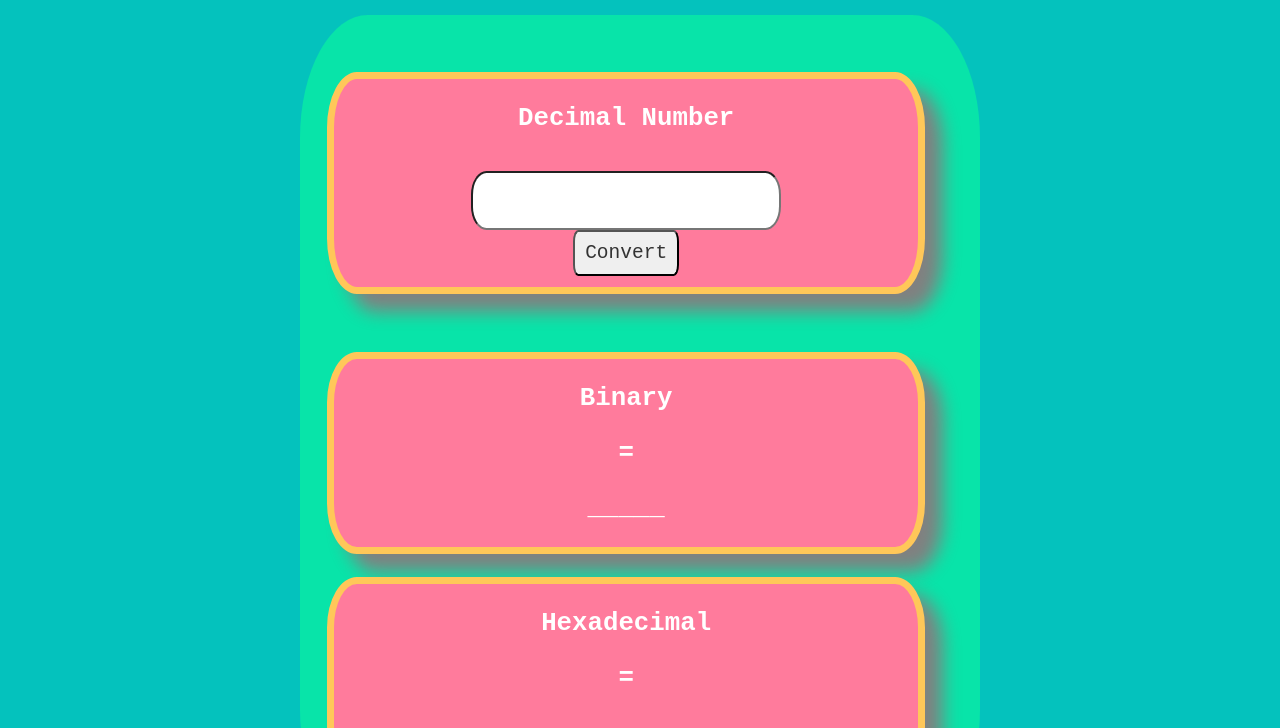
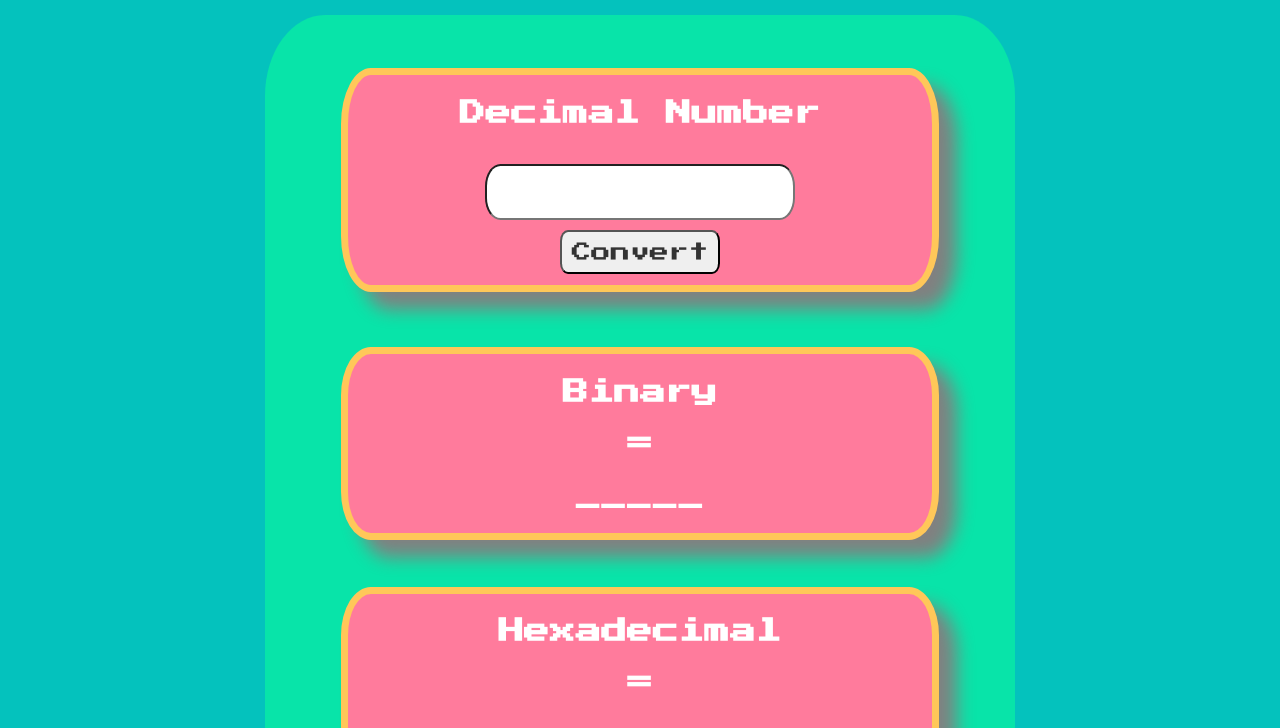
Before and after one commit to apotafiy/Number-Converter, a plain HTML site: page index.html in a window 1280 px wide. Shown: the part 209-937 px from the top of the page. Drawn offline with Linux system fonts and the light colour scheme.

Commit message:
changed font and spacing

```diff
--- a/index.html
+++ b/index.html
@@ -5,7 +5,11 @@
         <meta http-equiv="X-UA-Compatible" content="IE=edge" />
         <meta name="viewport" content="width=device-width, initial-scale=1.0" />
         <link rel="stylesheet" href="styles.css" />
-
+        <link rel="preconnect" href="https://fonts.gstatic.com" />
+        <link
+            href="https://fonts.googleapis.com/css2?family=Press+Start+2P&display=swap"
+            rel="stylesheet"
+        />
         <title>Document</title>
     </head>
     <body>
--- a/styles.css
+++ b/styles.css
@@ -1,6 +1,6 @@
 * {
     margin: 0.5em;
-    font-family: "Courier New", Geneva, Verdana, sans-serif;
+    font-family: "Press Start 2P", cursive;
     padding: 0em;
     color: white;
     font-weight: bold;
@@ -32,22 +32,22 @@ body {
 .calculation-block {
     width: 50%;
     display: grid;
-    grid-template-rows: 1.4fr 1fr 1fr;
+    grid-template-rows: 1.2fr 1fr 1fr;
     align-items: center;
     margin: auto;
     position: relative;
     margin-top: 0.5em;
-    margin-bottom: 0em;
+    margin-bottom: 0.5em;
     background-color: #08e4a9;
-    border-radius: 10%/15%;
-    padding: 0.5em 2em 2em 0.7em;
+    border-radius: 8%/10%;
+    padding: 1em 3em 1em 3em;
 }
 
 .block {
     background-color: #ff7b9c;
     border-radius: 5%/25%;
     padding: 0.5em;
-    margin: 0.5em;
+    margin: 1em 0.5em 1em 0.5em;
     border-width: 1em;
     display: grid;
     border-color: #ffc759;
@@ -69,6 +69,7 @@ button {
     font-size: smaller;
     border-radius: 5%/25%;
     width: auto;
+    margin-top: 10px !important;
 }
 
 input {
```
